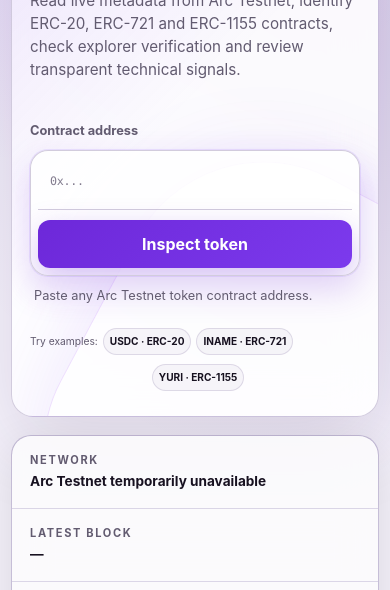
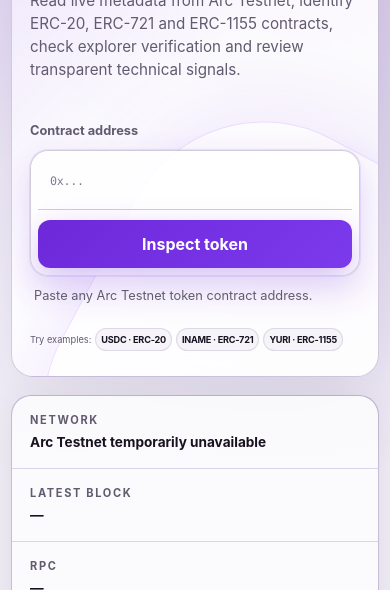
Before and after one commit to joaodd1590-sys/Token-Analyzer, a website: page index.html in a window 390 px wide. Shown: the part 254-844 px from the top of the page. Drawn offline with Linux system fonts and the light colour scheme; no server answers.

Commit message:
Update style.css

```diff
--- a/style.css
+++ b/style.css
@@ -1565,11 +1565,11 @@ a {
 
   .examples {
     display: grid;
-    grid-template-columns: max-content max-content max-content;
+    grid-template-columns: max-content max-content max-content max-content;
     align-items: center;
     justify-content: start;
-    column-gap: 6px;
-    row-gap: 9px;
+    column-gap: 5px;
+    row-gap: 0;
     width: 100%;
     max-width: 100%;
   }
@@ -1578,18 +1578,19 @@ a {
     grid-column: 1;
     grid-row: 1;
     margin: 0;
-    font-size: 0.68rem;
+    font-size: 0.64rem;
     white-space: nowrap;
   }
 
   .example-chip {
     width: auto;
     min-height: 0;
-    padding: 5px 7px;
+    padding: 5px 6px;
     justify-self: auto;
     white-space: nowrap;
     text-align: center;
-    font-size: 0.66rem;
+    font-size: 0.62rem;
+    letter-spacing: -0.015em;
   }
 
   .example-chip:nth-of-type(1) {
@@ -1603,9 +1604,9 @@ a {
   }
 
   .example-chip:nth-of-type(3) {
-    grid-column: 2 / 4;
-    grid-row: 2;
-    justify-self: center;
+    grid-column: 4;
+    grid-row: 1;
+    justify-self: auto;
   }
 
   .network-strip {
@@ -1657,16 +1658,22 @@ a {
   }
 
   .examples {
-    column-gap: 5px;
+    column-gap: 4px;
   }
 
   .examples > span {
-    font-size: 0.64rem;
+    font-size: 0.58rem;
   }
 
   .example-chip {
-    padding-inline: 6px;
-    font-size: 0.63rem;
+    padding: 4px 5px;
+    font-size: 0.57rem;
+    letter-spacing: -0.025em;
+  }
+
+  .example-chip.is-selected::before,
+  .example-chip[aria-pressed="true"]::before {
+    margin-right: 3px;
   }
 
   .hero-card,
@@ -1818,3 +1825,18 @@ a {
     transition-duration: 0.01ms !important;
   }
 }
+
+@media (max-width: 360px) {
+  .examples {
+    column-gap: 3px;
+  }
+
+  .examples > span {
+    font-size: 0.54rem;
+  }
+
+  .example-chip {
+    padding: 4px;
+    font-size: 0.53rem;
+  }
+}
```
